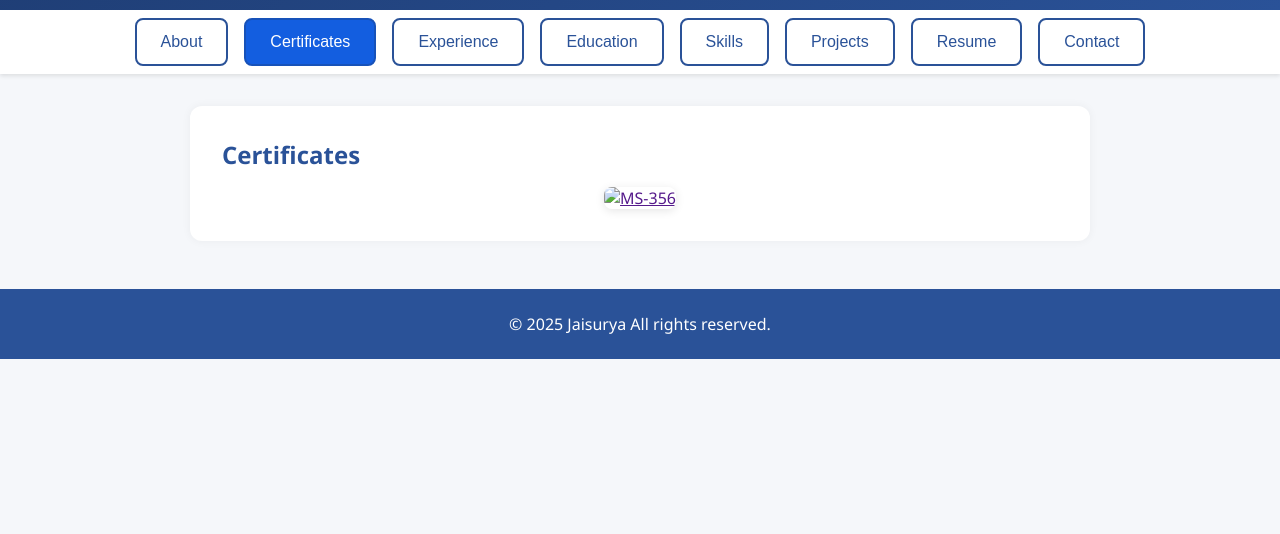
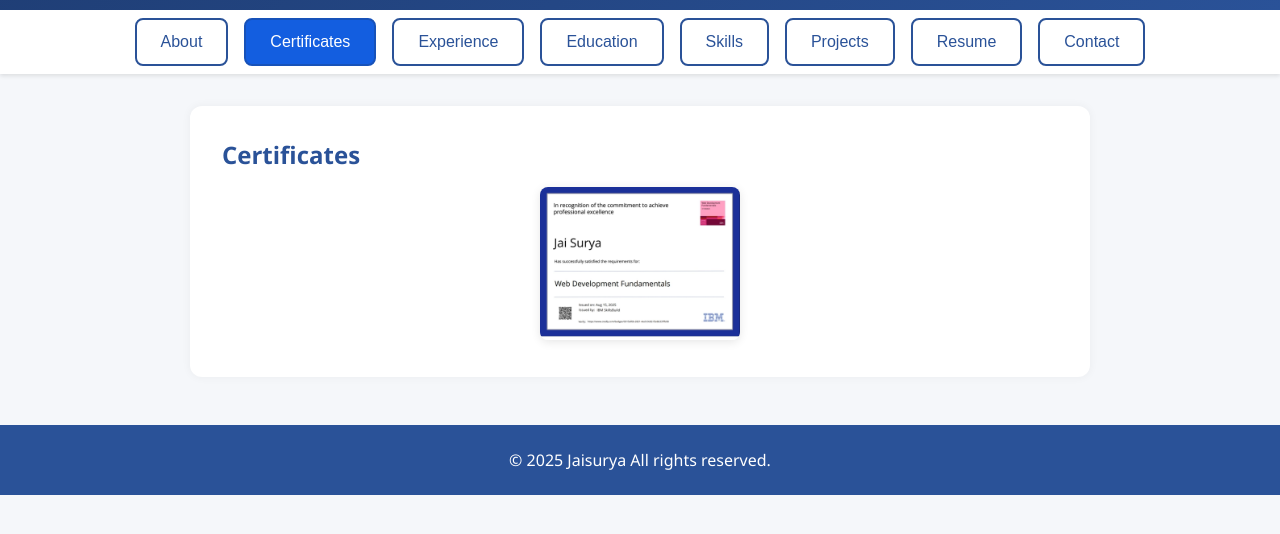
Before and after one commit to jaisuryajaisurya33-cpu/jaisurya-portfolio, a plain HTML site: page index.html in a window 1280 px wide. Both pictures are taken after a click on the button "Certificates". Shown: the part 174-708 px from the top of the page. Drawn offline with Linux system fonts and the light colour scheme.

Commit message:
index.html

```diff
--- a/index.html
+++ b/index.html
@@ -278,7 +278,7 @@
   <div style="display: flex; flex-wrap: wrap; gap: 20px; justify-content: center;">
     <div style="text-align: center;">
       <a href="" target="_blank">
-        <img src="certificate.jpg" alt="MS-356" style="max-width: 200px; border-radius: 8px; box-shadow: 0 2px 10px rgba(0,0,0,0.1);">
+        <img src="certificate.jpeg" alt="MS-356" style="max-width: 200px; border-radius: 8px; box-shadow: 0 2px 10px rgba(0,0,0,0.1);">
       </a>
     </div>
 
```
